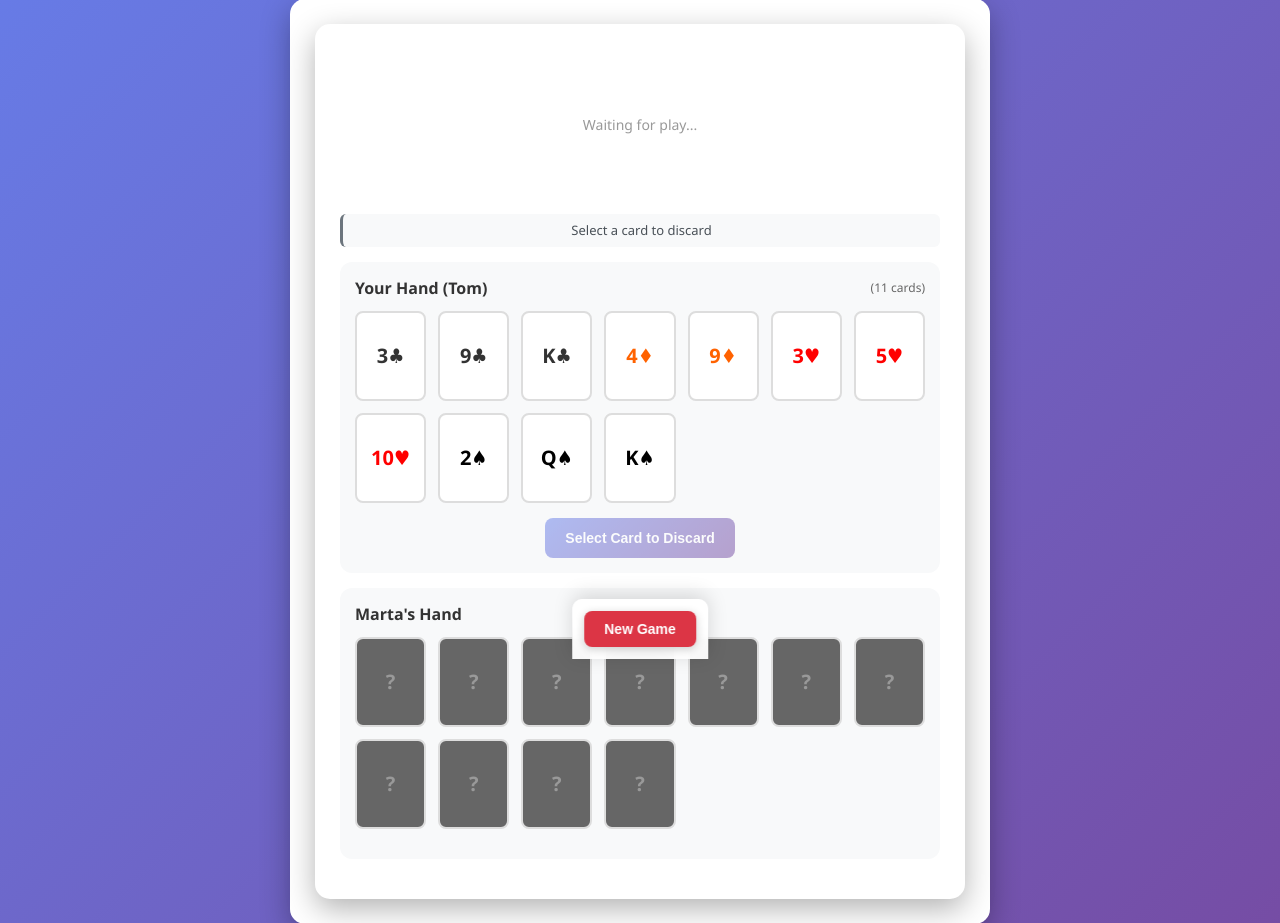
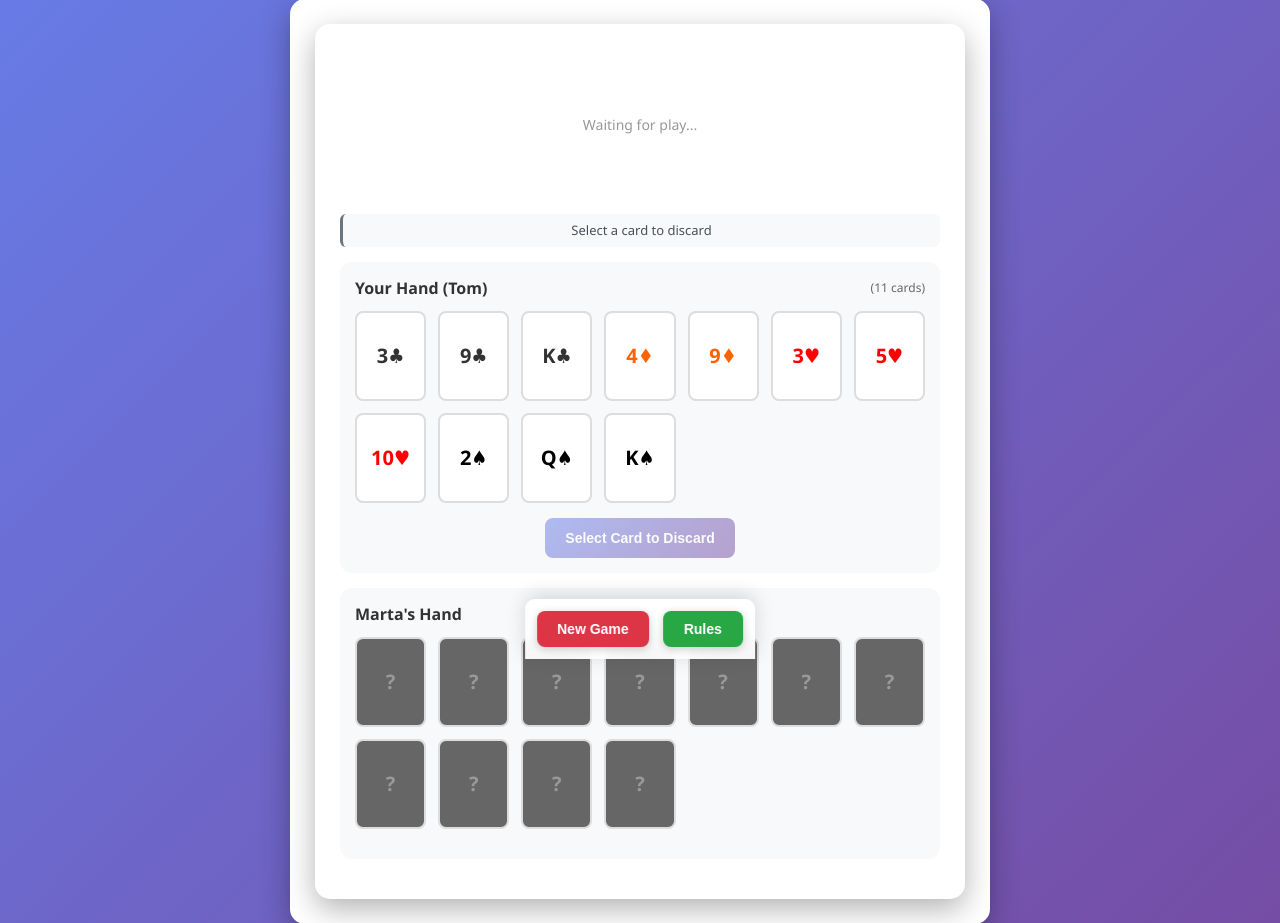
Before and after one commit to tillo13/2manspades, a Flask app: page / in a window 1280 px wide. Shown: the part 141-1064 px from the top of the page. Run offline with Flask 3, Linux system fonts and the light colour scheme.

Commit message:
push initial add reqs add url

```diff
--- a/static/style.css
+++ b/static/style.css
@@ -768,3 +768,22 @@ button:disabled {
         grid-template-columns: repeat(3, 1fr);
     }
 }
+
+.bottom-rules-btn {
+    background: #28a745;
+    color: white;
+    border: none;
+    padding: 10px 20px;
+    border-radius: 8px;
+    font-size: 14px;
+    font-weight: 600;
+    cursor: pointer;
+    transition: all 0.2s ease;
+    box-shadow: 0 2px 8px rgba(0, 0, 0, 0.2);
+    margin-left: 10px;
+}
+
+.bottom-rules-btn:hover {
+    background: #218838;
+    transform: translateY(-1px);
+}
--- a/templates/index.html
+++ b/templates/index.html
@@ -163,8 +163,11 @@
             </div>
 
             <!-- Bottom New Game Section -->
+            <!-- Bottom New Game Section -->
             <div class="bottom-section">
                 <button class="bottom-new-game-btn" onclick="startNewGame()">New Game</button>
+                <button class="bottom-rules-btn"
+                    onclick="window.open('https://docs.google.com/spreadsheets/d/1uxxzX09zhGm0b8R48Fi4vHvOEyrlp1AmVN-sN41voj0/edit?usp=sharing', '_blank')">Rules</button>
             </div>
 
             <script src="{{ url_for('static', filename='game.js') }}"></script>
```
